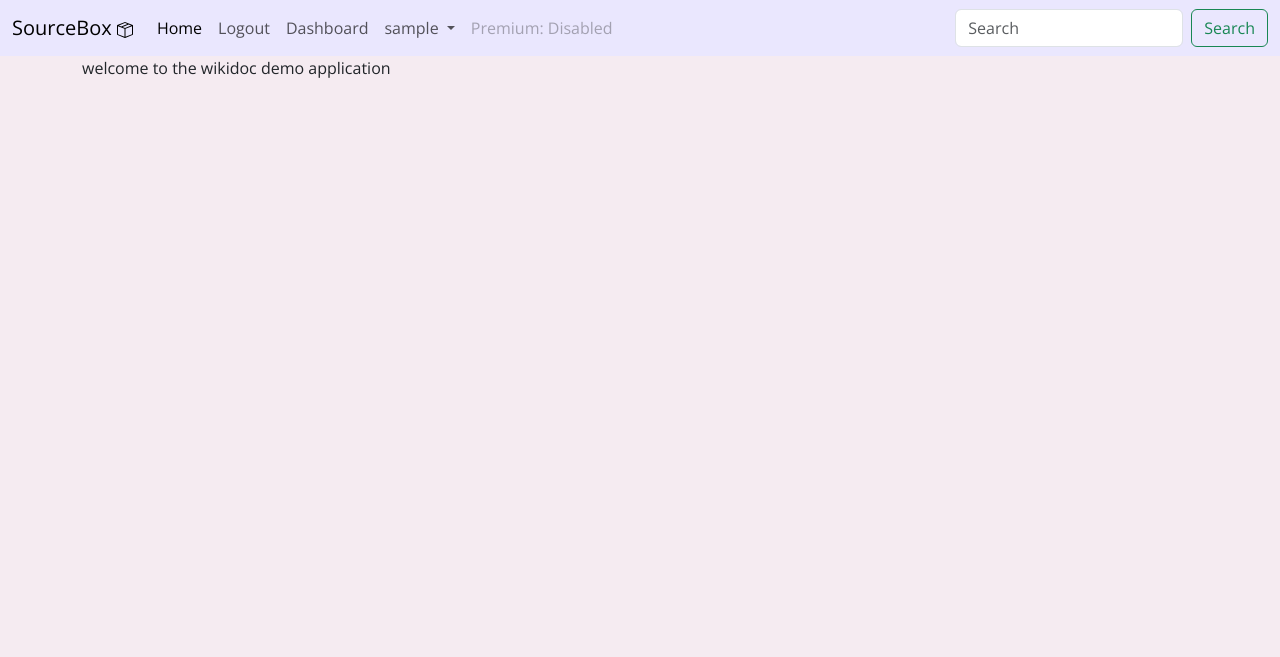
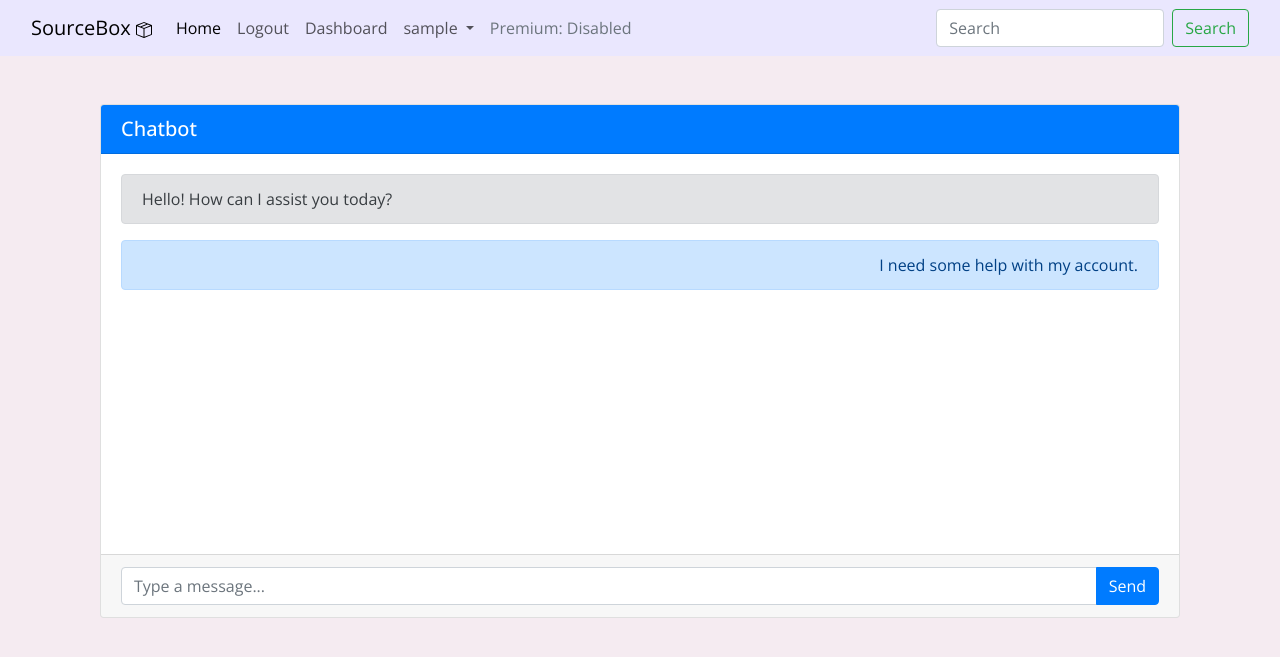
Before and after one commit to Sbussiso/SourceBox-official-website, a Flask app: page /service/service/wikidoc in a window 1280 px wide. Shown: the top 657 px of the page. Run offline with Flask 3, Linux system fonts and the light colour scheme; the visitor is signed in with stand-in values (Sample User, id 1); parts of the project's set-up code (start-up, migrations or seed data) failed here and were passed over; some libraries are stand-ins or nearby versions.

Commit message:
AI examples work

```diff
--- a/website/services/templates/wikidoc.html
+++ b/website/services/templates/wikidoc.html
@@ -1,5 +1,46 @@
 {% extends "base.html" %}
 {% block title %}Login{% endblock %}
 {% block content %}
-<p>welcome to the wikidoc demo application</p>
+<!DOCTYPE html>
+<html lang="en">
+<head>
+    <meta charset="UTF-8">
+    <meta name="viewport" content="width=device-width, initial-scale=1.0">
+    <title>Professional Chatbot</title>
+    <link href="https://maxcdn.bootstrapcdn.com/bootstrap/4.5.2/css/bootstrap.min.css" rel="stylesheet">
+</head>
+<body>
+
+<div class="container mt-5">
+    <div class="card">
+        <div class="card-header bg-primary text-white">
+            <h5 class="mb-0">Chatbot</h5>
+        </div>
+        <div class="card-body chat-body" style="height: 400px; overflow-y: auto;">
+            <!-- Chat messages will appear here -->
+            <div class="message bot alert alert-secondary" role="alert">
+                Hello! How can I assist you today?
+            </div>
+            <!-- Example user message -->
+            <div class="message user alert alert-primary text-right" role="alert">
+                I need some help with my account.
+            </div>
+        </div>
+        <div class="card-footer">
+            <div class="input-group">
+                <input type="text" class="form-control" placeholder="Type a message...">
+                <div class="input-group-append">
+                    <button class="btn btn-primary" type="button">Send</button>
+                </div>
+            </div>
+        </div>
+    </div>
+</div>
+
+<script src="https://code.jquery.com/jquery-3.5.1.slim.min.js"></script>
+<script src="https://cdn.jsdelivr.net/npm/@popperjs/core@2.5.4/dist/umd/popper.min.js"></script>
+<script src="https://stackpath.bootstrapcdn.com/bootstrap/4.5.2/js/bootstrap.min.js"></script>
+</body>
+</html>
+
 {% endblock %}
--- a/website/sourcebox/templates/landing.html
+++ b/website/sourcebox/templates/landing.html
@@ -293,13 +293,13 @@
             <div class="row">
                 <div class="col-md-8 offset-md-2">
                     <div class="p-5 mb-4 rounded-3 border border-dark box-color2">
-                        <form method="POST" enctype="multipart/form-data" action="/rag-api-sentiment">
+                        <form id="sentimentForm" method="POST" enctype="multipart/form-data" action="/rag-api-sentiment">
                             <div class="form-group">
                                 <label for="prompt"></label>
                                 <input type="text" id="prompt" name="prompt" class="form-control" placeholder="enter prompt"/>
                             </div>
                             <br/>
-                            <button type="button" class="btn btn-danger" data-bs-toggle="modal" data-bs-target="#submissionModal">Submit</button>
+                            <button type="button" class="btn btn-danger" id="sentimentSubmitBtn" data-bs-toggle="modal" data-bs-target="#submissionModal">Submit</button>
                         </form>
                     </div>
                 </div>
```
Also changed, not shown: website/sourcebox/views.py (+5 -4 lines), website/static/js/landing.js (+4 -4 lines), 1 other file.
